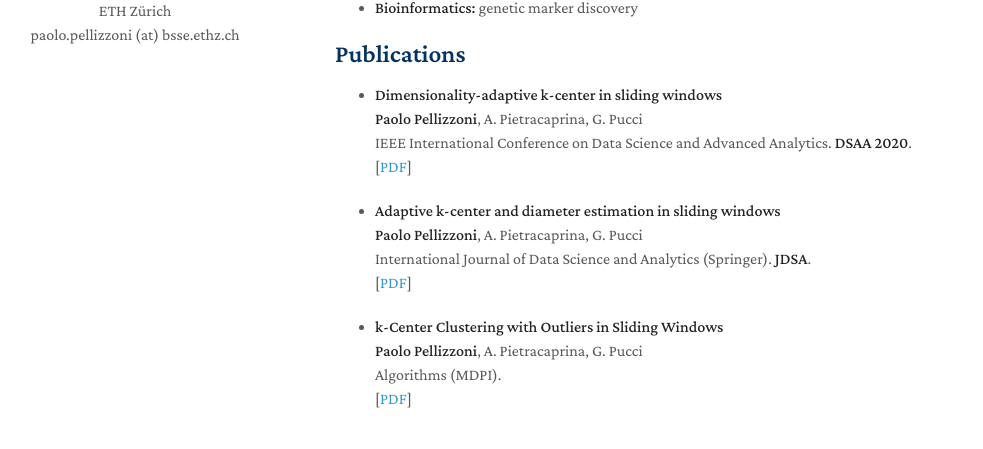
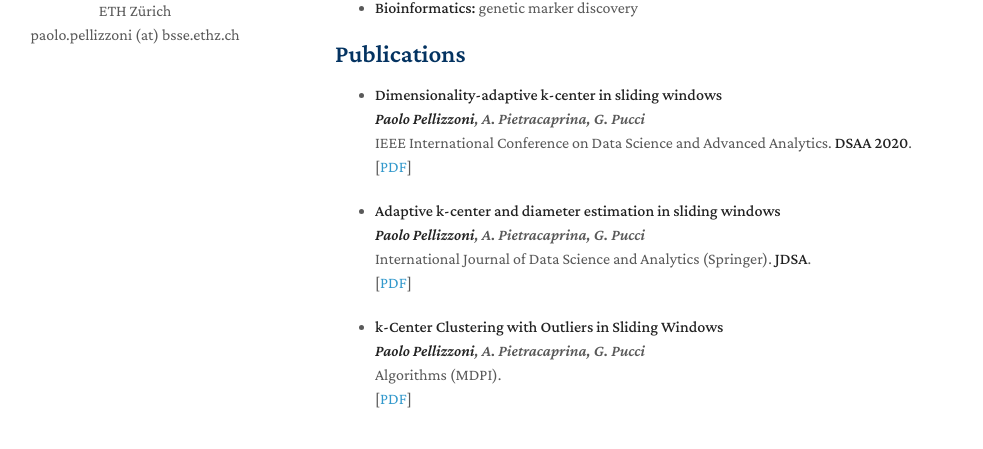
Before and after one commit to PaoloPellizzoni/paolopellizzoni.github.io, a Jekyll site: the page built from index.md, in a window 1280 px wide. Shown: the part 271-720 px from the top of the page, without its empty margins (135-1118 px from the left). Built offline with Jekyll 4.4.1, drawn with Linux system fonts in a browser that asks for light colours; nearby versions of some CDN libraries; a style sheet for code colours, icons or effects is not loaded; our own code applies the rules of GitHub Pages for plain Markdown files.

Commit message:
Update index.md

```diff
--- a/index.md
+++ b/index.md
@@ -15,26 +15,17 @@ I am a Ph.D. student in computer science at ETH Zürich. I am supervised by Prof
 
 ## Publications
 
-- **Dimensionality-adaptive k-center in sliding windows**
-  <br>
-  **Paolo Pellizzoni**, A. Pietracaprina, G. Pucci
-  <br>
-  IEEE International Conference on Data Science and Advanced Analytics. **DSAA 2020**.
-  <br>
+- **Dimensionality-adaptive k-center in sliding windows** <br>
+  _**Paolo Pellizzoni**, A. Pietracaprina, G. Pucci_ <br>
+  IEEE International Conference on Data Science and Advanced Analytics. **DSAA 2020**. <br>
   [[PDF](https://ieeexplore.ieee.org/abstract/document/9260003)]
 
- - **Adaptive k-center and diameter estimation in sliding windows**
-  <br>
-  **Paolo Pellizzoni**, A. Pietracaprina, G. Pucci
-  <br>
-  International Journal of Data Science and Analytics (Springer). **JDSA**.
-  <br>
+ - **Adaptive k-center and diameter estimation in sliding windows** <br>
+  _**Paolo Pellizzoni**, A. Pietracaprina, G. Pucci_ <br>
+  International Journal of Data Science and Analytics (Springer). **JDSA**. <br>
   [[PDF](https://link.springer.com/article/10.1007/s41060-022-00318-z)]
 
-- **k-Center Clustering with Outliers in Sliding Windows**
-  <br>
-  **Paolo Pellizzoni**, A. Pietracaprina, G. Pucci
-  <br>
-  Algorithms (MDPI).
-  <br>
+- **k-Center Clustering with Outliers in Sliding Windows** <br>
+  _**Paolo Pellizzoni**, A. Pietracaprina, G. Pucci_ <br>
+  Algorithms (MDPI). <br>
   [[PDF](https://www.mdpi.com/1999-4893/15/2/52)]
```
